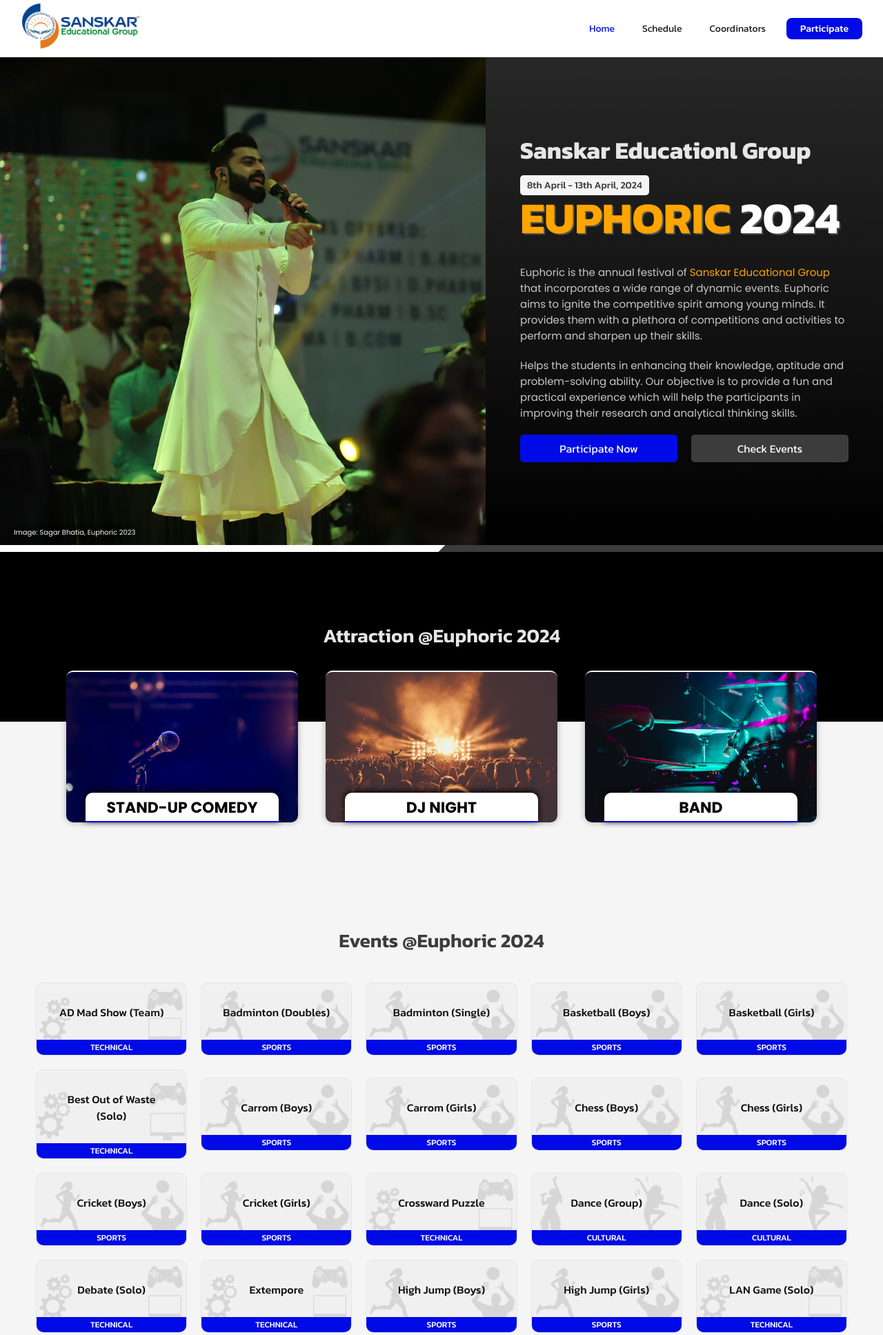
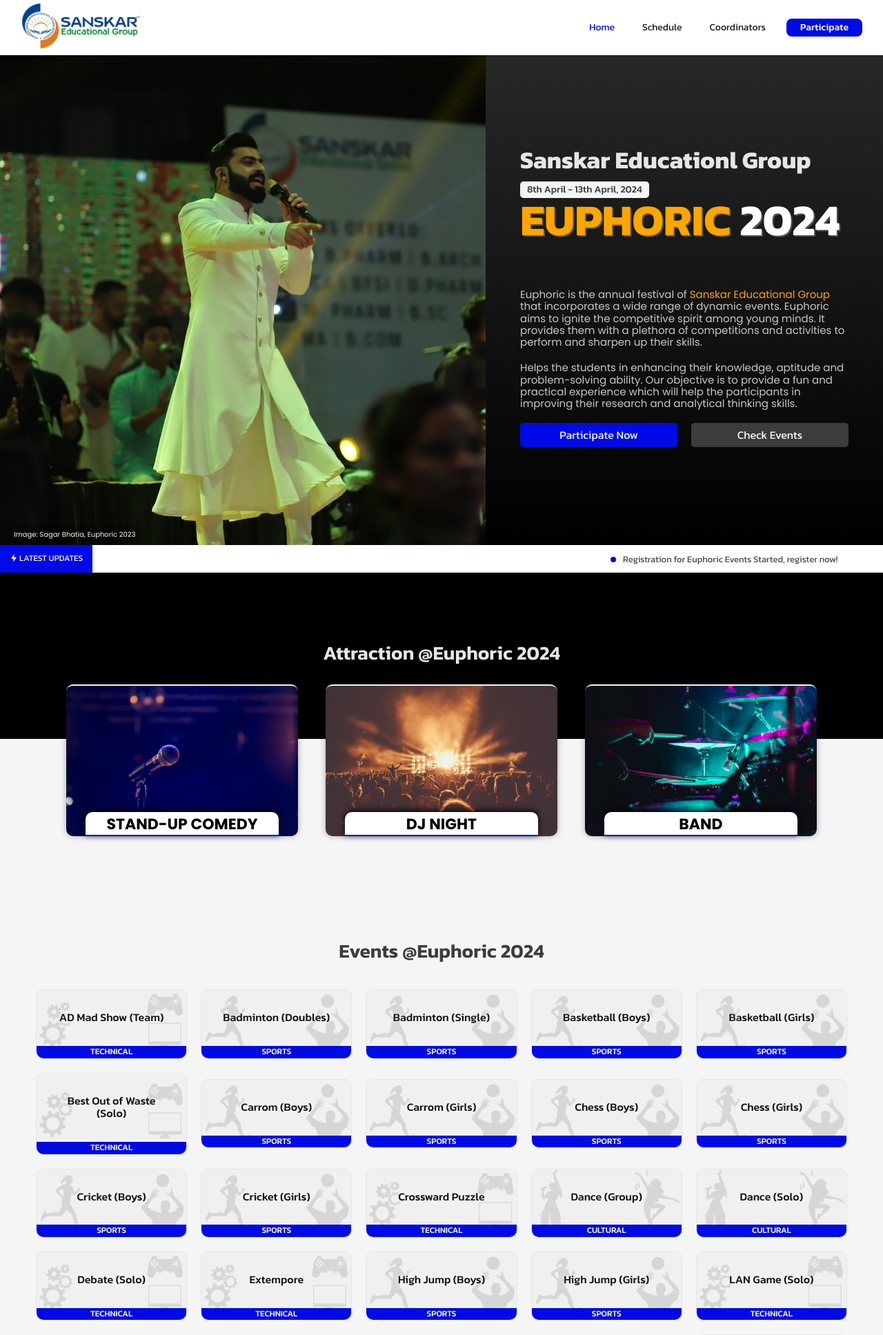
Before and after one commit to Nageshwar-stp/blade, a Django app: page / in a window 1280 px wide. Shown: the top 1935 px of the page at 69% size. Run offline with Django 5.2, Linux system fonts and the light colour scheme; data comes from the database, SQL or seed files in the repository; both versions use the stored data as it was after the commit; some libraries are stand-ins or nearby versions.

Commit message:
updated: new-changes

```diff
--- a/main/admin.py
+++ b/main/admin.py
@@ -1,6 +1,6 @@
 from django.contrib import admin
 from .models import Event, EventCategory, FormData, Course, Master, EventCoordinator, CategoryCoordinator, CategoryCoordinatorStudent
-from .models import CategoryCoordinatorFaculty
+from .models import CategoryCoordinatorFaculty, LatestNews
 
 admin.site.register(Event)
 admin.site.register(EventCategory)
@@ -11,3 +11,4 @@ admin.site.register(EventCoordinator)
 admin.site.register(CategoryCoordinator)
 admin.site.register(CategoryCoordinatorStudent)
 admin.site.register(CategoryCoordinatorFaculty)
+admin.site.register(LatestNews)
--- a/main/models.py
+++ b/main/models.py
@@ -1,4 +1,5 @@
 from django.db import models
+from datetime import datetime
 
 
 class Course(models.Model):
@@ -86,3 +87,11 @@ class EventCoordinator(models.Model):
 
     def __str__(self):
         return f"{self.event} - {self.name}"
+
+
+class LatestNews(models.Model):
+    text = models.CharField(max_length=255)
+    timestamp = models.DateTimeField(default=datetime.now)
+
+    def __str__(self):
+        return self.text
--- a/main/static/main/css/global.css
+++ b/main/static/main/css/global.css
@@ -28,6 +28,7 @@ body {
     background: var(--bg);
     color: var(--text);
     color: var;
+    overflow-x: hidden;
 }
 
 /*-- scroll styling */
--- a/main/static/main/css/home.css
+++ b/main/static/main/css/home.css
@@ -51,7 +51,7 @@
     font-size: 64px;
     text-transform: uppercase;
     color: orange;
-    margin-top: -15px;
+    margin-top: -5px;
     text-shadow: 2px 2px 0px rgb(80, 80, 80);
 }
 
@@ -408,7 +408,7 @@
     border-bottom: 2px solid var(--primary);
     position: absolute;
     box-shadow: 0px -2px 10px black;
-    bottom: 0px;
+    bottom: -15px;
 }
 
 #key-card-1 {
@@ -464,3 +464,122 @@
     height: 10px;
     background: linear-gradient(-45deg, var(--text-dull) 50%, white 50%);
 }
+
+
+@-webkit-keyframes ticker {
+    0% {
+        -webkit-transform: translate3d(0, 0, 0);
+        transform: translate3d(0, 0, 0);
+        visibility: visible;
+    }
+
+    100% {
+        -webkit-transform: translate3d(-100%, 0, 0);
+        transform: translate3d(-100%, 0, 0);
+    }
+}
+
+@keyframes ticker {
+    0% {
+        -webkit-transform: translate3d(0, 0, 0);
+        transform: translate3d(0, 0, 0);
+        visibility: visible;
+    }
+
+    100% {
+        -webkit-transform: translate3d(-100%, 0, 0);
+        transform: translate3d(-100%, 0, 0);
+    }
+}
+
+.news-wrapper {
+    overflow: hidden;
+}
+
+.ticker-heading {
+    position: absolute;
+    background: var(--primary);
+    display: block;
+    left: 0;
+    top: 0;
+    height: 2.5rem;
+    padding: 11px 14px;
+    z-index: 2;
+    color: white;
+    text-transform: uppercase;
+    font-family: "Kanit";
+    font-size: 0.75rem;
+    display: flex;
+    align-items: center;
+    font-weight: 400;
+    justify-content: center;
+    gap: 2px;
+}
+
+.ticker-wrap .ticker__item:before {
+    content: "";
+    height: 8px;
+    width: 8px;
+    display: inline-block;
+    background-color: var(--primary);
+    border-radius: 100%;
+    position: relative;
+    margin-right: 10px;
+}
+
+/*
+.ticker-heading:after {
+    content: "";
+    width: 0;
+    height: 0;
+    border-top: 8px solid transparent;
+    border-bottom: 8px solid transparent;
+    border-left: 11px solid var(--primary);
+    position: absolute;
+    margin-left: 14px;
+} */
+
+.ticker-wrap {
+    position: relative;
+    bottom: 0;
+    width: 100%;
+    overflow: hidden;
+    height: 2.5rem;
+    background-color: white;
+    padding-left: 100%;
+    box-sizing: content-box;
+}
+
+.ticker-wrap .ticker:hover {
+    -webkit-animation-play-state: paused;
+    -moz-animation-play-state: paused;
+    -ms-animation-play-state: paused;
+    -o-animation-play-state: paused;
+    animation-play-state: paused;
+}
+
+.ticker-wrap .ticker {
+    display: inline-block;
+    height: 2.5rem;
+    line-height: 2.5rem;
+    white-space: nowrap;
+    padding-right: 100%;
+    box-sizing: content-box;
+    -webkit-animation-iteration-count: infinite;
+    animation-iteration-count: infinite;
+    -webkit-animation-timing-function: linear;
+    animation-timing-function: linear;
+    -webkit-animation-name: ticker;
+    animation-name: ticker;
+    -webkit-animation-duration: 35s;
+    animation-duration: 35s;
+}
+
+.ticker-wrap .ticker__item {
+    display: inline-block;
+    padding: 0 2rem;
+    font-size: 13px;
+    font-weight: 400;
+    font-family: "Kanit";
+    color: #454545;
+}
--- a/main/static/main/css/topbar.css
+++ b/main/static/main/css/topbar.css
@@ -107,7 +107,7 @@
         width: 100%;
         flex-direction: column;
         background: var(--bg);
-        gap: 15px;
+        gap: 20px;
         padding: 20px 30px;
         z-index: 1000;
         border-bottom: 1px solid var(--shadow);
--- a/main/templates/main/base.html
+++ b/main/templates/main/base.html
@@ -4,6 +4,7 @@
 
 <head>
     <meta charset="UTF-8">
+    <link rel="shortcut icon" href="{% static 'main/images/icons/icon.ico' %}" type="image/x-icon">
     <meta name="viewport" content="width=device-width, initial-scale=1.0">
     <link rel="preconnect" href="https://fonts.googleapis.com">
     <link rel="preconnect" href="https://fonts.gstatic.com" crossorigin>
@@ -11,6 +12,7 @@
     <link
         href="https://fonts.googleapis.com/css2?family=Kanit:ital,wght@0,100;0,200;0,300;0,400;0,500;0,600;0,700;0,800;0,900;1,100;1,200;1,300;1,400;1,500;1,600;1,700;1,800;1,900&family=Poppins:ital,wght@0,100;0,200;0,300;0,400;0,500;0,600;0,700;0,800;0,900;1,100;1,200;1,300;1,400;1,500;1,600;1,700;1,800;1,900&display=swap"
         rel="stylesheet">
+    <link rel="stylesheet" href="https://cdnjs.cloudflare.com/ajax/libs/normalize/5.0.0/normalize.min.css">
     <link rel="stylesheet" href="{% static 'main/css/global.css' %}">
     <link rel="stylesheet" href="{% static 'main/css/topbar.css' %}">
     <link rel="stylesheet" href="{% static 'main/css/master.css' %}">
--- a/main/templates/main/home.html
+++ b/main/templates/main/home.html
@@ -35,7 +35,16 @@
         </div>
     </div>
 </section>
-<div class="div-breaker"></div>
+<div class="news-wrapper">
+    <div class="ticker-wrap">
+        <div class="ticker-heading"><i class="ri-flashlight-fill"></i> Latest Updates</div>
+        <div class="ticker">
+            {% for news in news_ %}
+            <div class="ticker__item">{{news.text}}</div>
+            {% endfor %}
+        </div>
+    </div>
+</div>
 <section class="key-section">
     <h3 class="key-header">Attraction @Euphoric 2024</h3>
     <div class="key-wrapper">
@@ -50,6 +59,7 @@
         </div>
     </div>
 </section>
+
 
 </section>
 <section class="event-section" id="events">
@@ -86,16 +96,13 @@
 <script>
     document.getElementById('home').style.color = "var(--primary)";
 
-
-    document.getElementById('home').style.color = "var(--primary)";
-
     const backgrounds = [
         "url('/static/main/images/sb-1.jpg')",
-        "url('/static/main/images/trophy-celeb.jpg')",
         "url('/static/main/images/spo-1.jpg')",
         "url('/static/main/images/sb-2.jpg')",
         "url('/static/main/images/perform-1.jpg')",
-        "url('/static/main/images/spo-3.jpg')",
+        "url('/static/main/images/trophy-celeb.jpg')",
+        "url('/static/main/images/spo-5.jpg')",
         "url('/static/main/images/sb-3.jpg')",
         "url('/static/main/images/stu-1.jpg')",
         "url('/static/main/images/utsav-1.jpg')",
@@ -105,11 +112,11 @@
     ];
     const backgroundSources = [
         "Image: Sagar Bhatia, Euphoric 2023",
-        "Image: Trophy Ceremony, Euphoric 2023",
         "Image: Basketball Match, Euphoric 2023",
         "Image: Sagar Bhatia, Euphoric 2023",
         "Image: Students Performing, Euphoric 2023",
-        "Image: Girls Volleyball Team, Euphoric 2023",
+        "Image: Trophy Ceremony, Euphoric 2023",
+        "Image: Cricket Team, Euphoric 2023",
         "Image: Sagar Bhatia, Euphoric 2023",
         "Image: Student Performing, Euphoric 2023",
         "Image: Student Performing, Euphoric 2023",
--- a/main/templates/main/topbar.html
+++ b/main/templates/main/topbar.html
@@ -6,7 +6,7 @@
     <div class="nav-action">
         <div class="nav-menu">
             <a href="/" class="nav-menu-item" id="home">Home</a>
-            <a href="/" class="nav-menu-item" id="schedule">Schedule</i></a>
+            <a href="/schedule/" class="nav-menu-item" id="schedule">Schedule</i></a>
             <a href="/coordinators/" class="nav-menu-item" id="coordinators">Coordinators</a>
             <i class="ri-close-large-fill" id="closeNavBtn"></i>
 
--- a/main/urls.py
+++ b/main/urls.py
@@ -9,5 +9,6 @@ urlpatterns = [
     path('master-login/', views.master_login, name='master_login'),
     path('download-report/', views.download_report, name='download_report'),
     path('logout/', views.logout, name='logout'),
-    path('coordinators/', views.coordinators, name='coordinators')
+    path('coordinators/', views.coordinators, name='coordinators'),
+    path('schedule/', views.schedule, name='schedule'),
 ]
--- a/main/views.py
+++ b/main/views.py
@@ -1,7 +1,7 @@
 from datetime import datetime
 from django.shortcuts import render, redirect
 from .models import Event, EventCategory, FormData, Course, Master, EventCoordinator, CategoryCoordinator, CategoryCoordinatorStudent
-from .models import CategoryCoordinatorFaculty
+from .models import CategoryCoordinatorFaculty, LatestNews
 from django.contrib import messages
 from django.db.models import Q
 from django.http import HttpResponse
@@ -24,12 +24,19 @@ def home(request):
         events = Event.objects.filter(category=cat).all()
         category_event_list.append((cat.name, events))
 
+    news = LatestNews.objects.all()
+
     data = {
         'events': event_chunks,
         'events_mb': event_chunks_mb,
-        'events_ct': category_event_list
+        'events_ct': category_event_list,
+        'news_': news,
     }
     return render(request, 'main/home.html', data)
+
+
+def schedule(request):
+    return render(request, 'main/Coming.html')
 
 
 def index(request):
@@ -243,4 +250,4 @@ def coordinators(request):
         'event_coordinators': event_coordinators,
         'blank_event_list': True if len(event_coordinators) == 0 else False
     }
-    return render(request, 'main/coordinators.html', data)
+    return render(request, 'main/Coming2.html', data)
```
Also changed, not shown: main/templates/main/Coming.html (added, +29 -0 lines), main/templates/main/Coming2.html (added, +29 -0 lines), db.sqlite3, main/migrations/0009_latestnews.py (added), main/static/main/images/icons/icon.ico (added), main/static/main/images/icons/icon.png (added), main/static/main/images/spo-3.jpg (deleted), main/static/main/images/spo-5.jpg (added).
